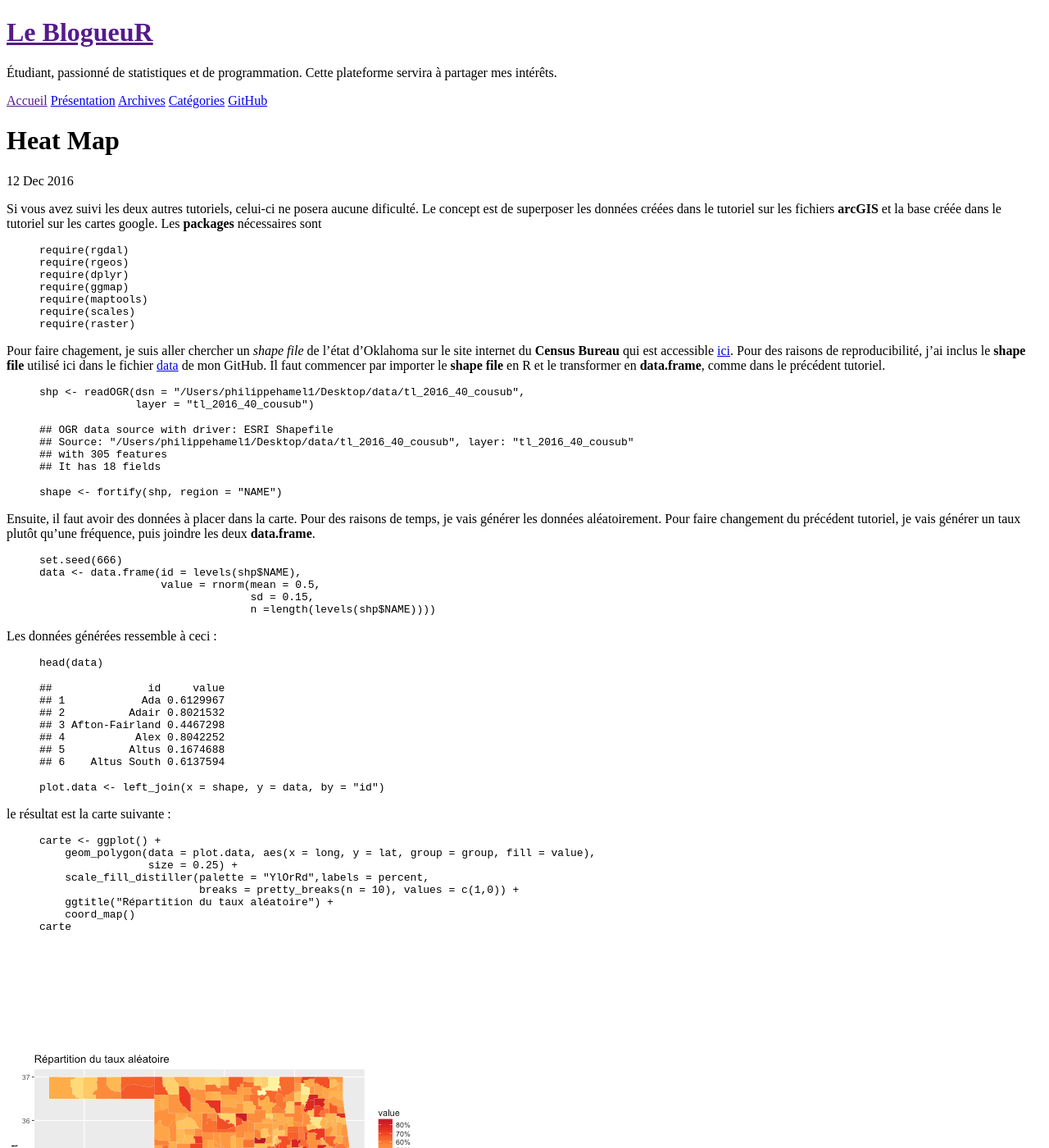
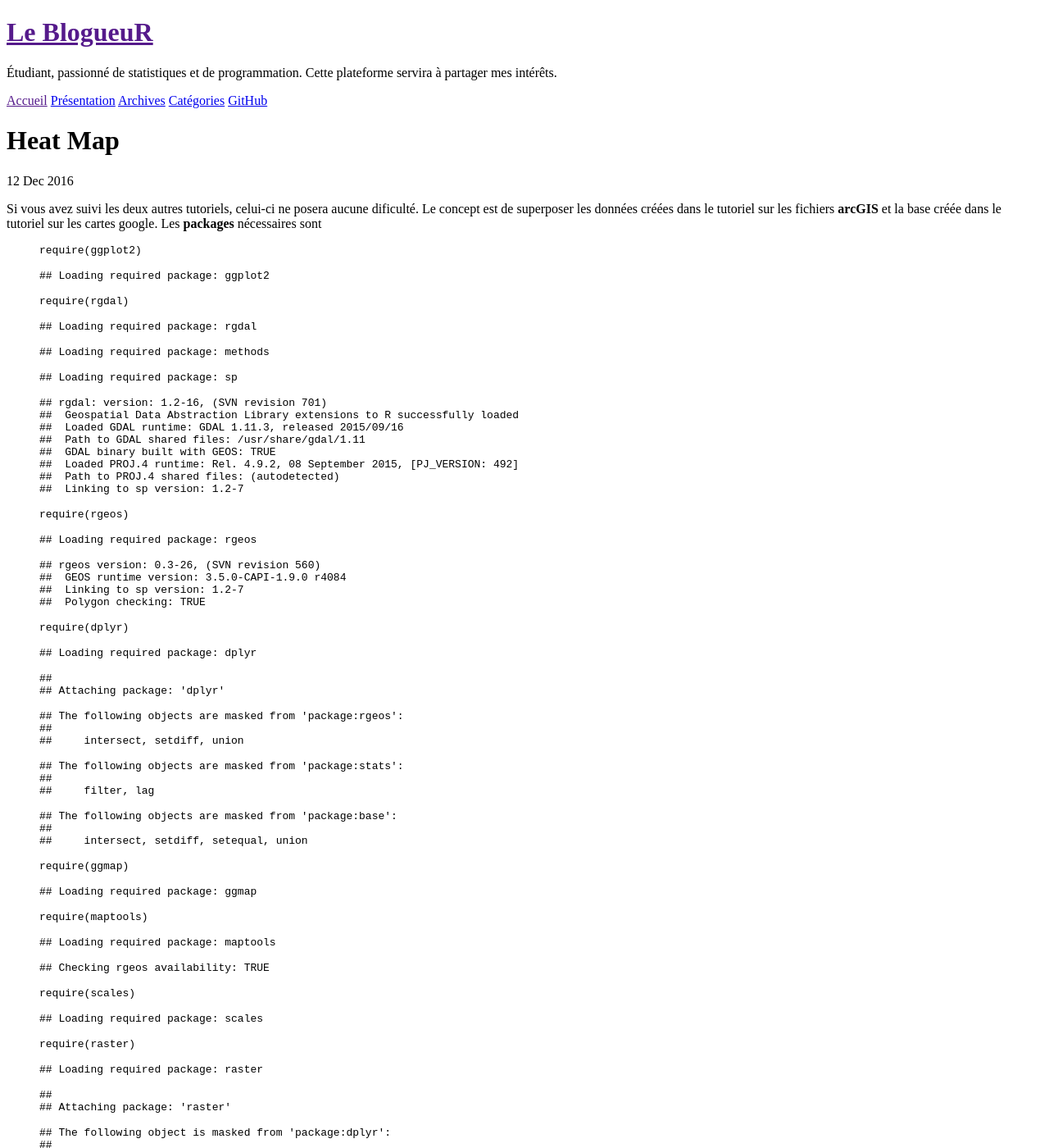
Before and after one commit to philippehamel/philippehamel.github.io, a Jekyll site: the page built from _posts/2016-12-12-heatmap.md, in a window 1280 px wide and 1400 px high. Shown: the whole window at 82% size. Built offline with Jekyll 4.4.1, drawn with Linux system fonts in a browser that asks for light colours; comment, search, counter and statistics services are not loaded; some of the changed text lies outside the part shown.

Commit message:
mise à jour

```diff
--- a/_posts/2016-12-12-heatmap.md
+++ b/_posts/2016-12-12-heatmap.md
@@ -12,22 +12,191 @@
 Si vous avez suivi les deux autres tutoriels, celui-ci ne posera aucune dificulté. Le concept est de superposer les données créées dans le tutoriel sur les fichiers **arcGIS** et la base créée dans le tutoriel sur les cartes google. Les **packages** nécessaires sont
 
 
+{% highlight r %}
+require(ggplot2)
+{% endhighlight %}
+
+
+
+{% highlight text %}
+## Loading required package: ggplot2
+{% endhighlight %}
+
+
 
 {% highlight r %}
 require(rgdal)
+{% endhighlight %}
+
+
+
+{% highlight text %}
+## Loading required package: rgdal
+{% endhighlight %}
+
+
+
+{% highlight text %}
+## Loading required package: methods
+{% endhighlight %}
+
+
+
+{% highlight text %}
+## Loading required package: sp
+{% endhighlight %}
+
+
+
+{% highlight text %}
+## rgdal: version: 1.2-16, (SVN revision 701)
+##  Geospatial Data Abstraction Library extensions to R successfully loaded
+##  Loaded GDAL runtime: GDAL 1.11.3, released 2015/09/16
+##  Path to GDAL shared files: /usr/share/gdal/1.11
+##  GDAL binary built with GEOS: TRUE
+##  Loaded PROJ.4 runtime: Rel. 4.9.2, 08 September 2015, [PJ_VERSION: 492]
+##  Path to PROJ.4 shared files: (autodetected)
+##  Linking to sp version: 1.2-7
+{% endhighlight %}
+
+
+
+{% highlight r %}
 require(rgeos)
+{% endhighlight %}
+
+
+
+{% highlight text %}
+## Loading required package: rgeos
+{% endhighlight %}
+
+
+
+{% highlight text %}
+## rgeos version: 0.3-26, (SVN revision 560)
+##  GEOS runtime version: 3.5.0-CAPI-1.9.0 r4084
+##  Linking to sp version: 1.2-7
+##  Polygon checking: TRUE
+{% endhighlight %}
+
+
+
+{% highlight r %}
 require(dplyr)
+{% endhighlight %}
+
+
+
+{% highlight text %}
+## Loading required package: dplyr
+{% endhighlight %}
+
+
+
+{% highlight text %}
+##
+## Attaching package: 'dplyr'
+{% endhighlight %}
+
+
+
+{% highlight text %}
+## The following objects are masked from 'package:rgeos':
+##
+##     intersect, setdiff, union
+{% endhighlight %}
+
+
+
+{% highlight text %}
+## The following objects are masked from 'package:stats':
+##
+##     filter, lag
+{% endhighlight %}
+
+
+
+{% highlight text %}
+## The following objects are masked from 'package:base':
+##
+##     intersect, setdiff, setequal, union
+{% endhighlight %}
+
+
+
+{% highlight r %}
 require(ggmap)
+{% endhighlight %}
+
+
+
+{% highlight text %}
+## Loading required package: ggmap
+{% endhighlight %}
+
+
+
+{% highlight r %}
 require(maptools)
+{% endhighlight %}
+
+
+
+{% highlight text %}
+## Loading required package: maptools
+{% endhighlight %}
+
+
+
+{% highlight text %}
+## Checking rgeos availability: TRUE
+{% endhighlight %}
+
+
+
+{% highlight r %}
 require(scales)
+{% endhighlight %}
+
+
+
+{% highlight text %}
+## Loading required package: scales
+{% endhighlight %}
+
+
+
+{% highlight r %}
 require(raster)
 {% endhighlight %}
 
-Pour faire chagement, je suis aller chercher un *shape file* de l'état d'Oklahoma sur le site internet du **Census Bureau** qui est accessible [ici](http://www.census.gov/cgi-bin/geo/shapefiles/index.php). Pour des raisons de reproducibilité, j'ai inclus le **shape file** utilisé ici dans le fichier [data](https://github.com/philippehamel/data-BlogueuR/tree/master/Carte) de mon GitHub. Il faut commencer par importer le **shape file** en R et le transformer en **data.frame**, comme dans le précédent tutoriel.
+
+
+{% highlight text %}
+## Loading required package: raster
+{% endhighlight %}
+
+
+
+{% highlight text %}
+##
+## Attaching package: 'raster'
+{% endhighlight %}
+
+
+
+{% highlight text %}
+## The following object is masked from 'package:dplyr':
+##
+##     select
+{% endhighlight %}
+
+Pour faire changement, je suis aller chercher un *shape file* de l'état d'Oklahoma sur le site internet du **Census Bureau** qui est accessible [ici](http://www.census.gov/cgi-bin/geo/shapefiles/index.php). Pour des raisons de reproducibilité, j'ai inclus le **shape file** utilisé ici dans le fichier [data](https://github.com/philippehamel/data-BlogueuR/tree/master/Carte) de mon GitHub. Il faut commencer par importer le **shape file** en R et le transformer en **data.frame**, comme dans le précédent tutoriel.
 
 
 {% highlight r %}
-shp <- readOGR(dsn = "/Users/philippehamel1/Desktop/data/tl_2016_40_cousub",
+shp <- readOGR(dsn = "/home/philippe/Documents/project/data-BlogueuR/Carte/tl_2016_40_cousub",
                layer = "tl_2016_40_cousub")
 {% endhighlight %}
 
@@ -35,7 +204,7 @@
 
 {% highlight text %}
 ## OGR data source with driver: ESRI Shapefile
-## Source: "/Users/philippehamel1/Desktop/data/tl_2016_40_cousub", layer: "tl_2016_40_cousub"
+## Source: "/home/philippe/Documents/project/data-BlogueuR/Carte/tl_2016_40_cousub", layer: "tl_2016_40_cousub"
 ## with 305 features
 ## It has 18 fields
 {% endhighlight %}
@@ -94,30 +263,24 @@
 carte
 {% endhighlight %}
 
-![plot of chunk unnamed-chunk-7](/figure/source/2016-12-12-heatmap/unnamed-chunk-7-1.png)
+![plot of chunk unnamed-chunk-6](/figure/source/2016-12-12-heatmap/unnamed-chunk-6-1.png)
 
-La prochaine étape est de générer la base de notre carte. Cette partie est expliquer dans le tutoriel sur l'utilisation des cartes google.
+La prochaine étape est de générer la base de notre carte. Cette partie est expliqué dans le tutoriel sur l'utilisation des cartes google.
 
 
 {% highlight r %}
-map <- get_map(location = "Oklahoma City", zoom = 8, maptype = "roadmap")
+map <- get_map(location = c(lon = -97.516428, lat = 35.467560), zoom = 8, maptype = "roadmap")
 {% endhighlight %}
 
 
 
 {% highlight text %}
-## Source : https://maps.googleapis.com/maps/api/staticmap?center=Oklahoma+City&zoom=8&size=640x640&scale=2&maptype=roadmap&language=en-EN
-{% endhighlight %}
-
-
-
-{% highlight text %}
-## Source : https://maps.googleapis.com/maps/api/geocode/json?address=Oklahoma%20City
+## Map from URL : http://maps.googleapis.com/maps/api/staticmap?center=35.46756,-97.516428&zoom=8&size=640x640&scale=2&maptype=roadmap&language=en-EN&sensor=false
 {% endhighlight %}
 
 Le résultat est le suivant :
 
-![plot of chunk unnamed-chunk-9](/figure/source/2016-12-12-heatmap/unnamed-chunk-9-1.png)
+![plot of chunk unnamed-chunk-8](/figure/source/2016-12-12-heatmap/unnamed-chunk-8-1.png)
 
 La dernière étape est de simplement superposer les deux couches.
 
@@ -139,7 +302,7 @@
 heatmap
 {% endhighlight %}
 
-![plot of chunk unnamed-chunk-10](/figure/source/2016-12-12-heatmap/unnamed-chunk-10-1.png)
+![plot of chunk unnamed-chunk-9](/figure/source/2016-12-12-heatmap/unnamed-chunk-9-1.png)
 
 Pour construire ce type de carte, il est important de s'assurer que la base et les données ont les bonnes longitudes et lattitudes. R utilise ces coordonnées afin de précisement superposer les deux couches.
 
@@ -150,7 +313,7 @@
 box <- as(extent(as.numeric(attr(map, "bb"))[c(2,4,1,3)] +
                      c(.001, -.001, .001, -.001)), "SpatialPolygons")
 
-tract <- readOGR(dsn = "/Users/philippehamel1/Desktop/data/tl_2016_40_cousub",
+tract <- readOGR(dsn = "/home/philippe/Documents/project/data-BlogueuR/Carte/tl_2016_40_cousub",
                  layer = "tl_2016_40_cousub")
 {% endhighlight %}
 
@@ -158,7 +321,7 @@
 
 {% highlight text %}
 ## OGR data source with driver: ESRI Shapefile
-## Source: "/Users/philippehamel1/Desktop/data/tl_2016_40_cousub", layer: "tl_2016_40_cousub"
+## Source: "/home/philippe/Documents/project/data-BlogueuR/Carte/tl_2016_40_cousub", layer: "tl_2016_40_cousub"
 ## with 305 features
 ## It has 18 fields
 {% endhighlight %}
@@ -199,6 +362,6 @@
 heatmap
 {% endhighlight %}
 
-![plot of chunk unnamed-chunk-12](/figure/source/2016-12-12-heatmap/unnamed-chunk-12-1.png)
+![plot of chunk unnamed-chunk-11](/figure/source/2016-12-12-heatmap/unnamed-chunk-11-1.png)
 
 Ajouter des cartes à un article est souvent une très bonne idée, ça aide le lecteur à se situer et visualiser les données. Par contre, une carte mal conçu est pire que de ne pas avoir de cartes du tout. Il est important de réfléchir à la nature de l'information de vous essayez de communiquer au lecteur et en tenir compte quand vous faites le choix du type de carte.
```
Also changed, not shown: other parts of _posts/2016-12-12-heatmap.md (+2 -2 lines), _source/2016-12-12-heatmap.Rmd (+9 -17 lines), figure/source/2016-12-12-heatmap/unnamed-chunk-11-1.png (added), figure/source/2016-12-12-heatmap/unnamed-chunk-6-1.png (added), figure/source/2016-12-12-heatmap/unnamed-chunk-8-1.png (added), figure/source/2016-12-12-heatmap/unnamed-chunk-9-1.png.
